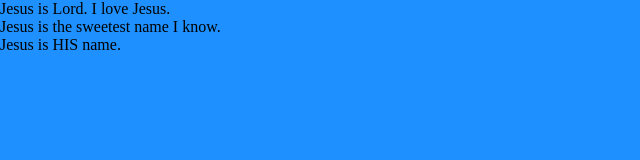
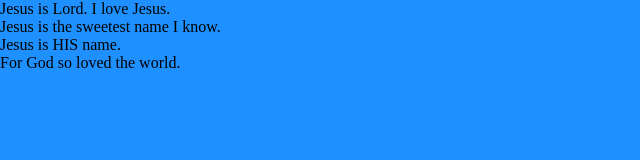
Before and after one commit to ayelukara/template-test, a plain HTML site: page index.html in a window 1280 px wide. Shown: the whole page, without its empty margins (0-640 px from the left). Drawn offline with Linux system fonts and the light colour scheme.

Commit message:
God loves

```diff
--- a/index.html
+++ b/index.html
@@ -12,7 +12,8 @@
     Jesus is Lord.
     I love Jesus. <br>
     Jesus is the sweetest name I know. <br>
-    Jesus is HIS name.
+    Jesus is HIS name. <br>
+    For God so loved the world.
     <!-- Script -->
     <script src="script.js"></script>
 </body>
```
